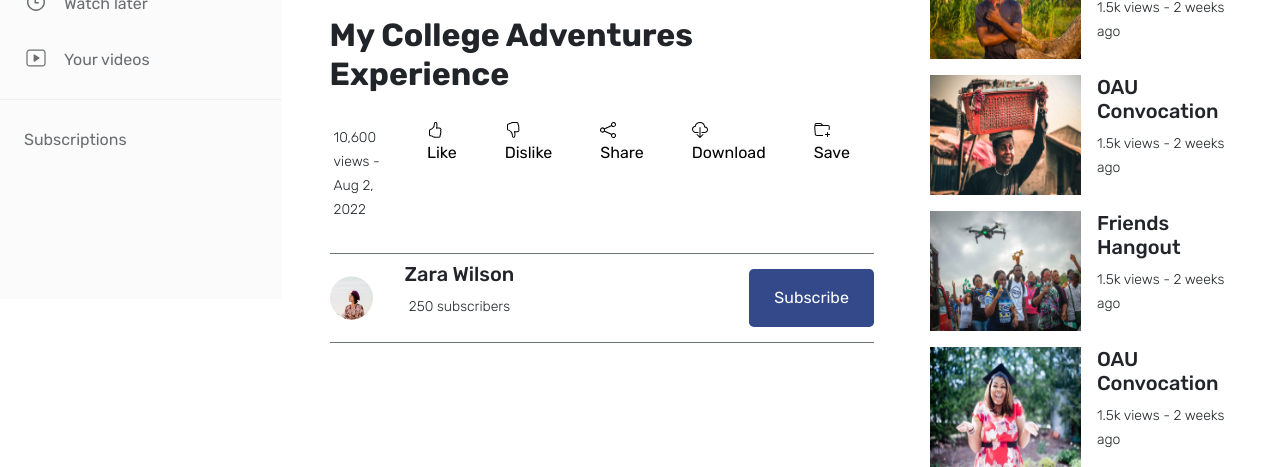
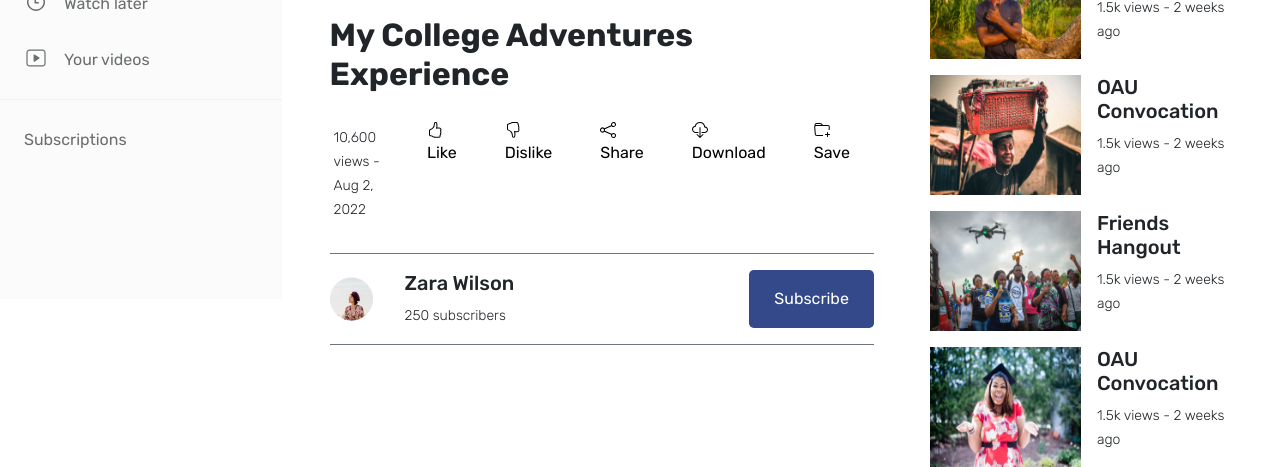
Before and after one commit to zuri-training/kk-platform, a Django app: page /WatchPage/ in a window 1280 px wide. Shown: the part 501-968 px from the top of the page. Run offline with Django 4.2, Linux system fonts and the light colour scheme; some libraries are stand-ins or nearby versions.

Commit message:
final adjust

```diff
--- a/userapp/templates/watchpage.html
+++ b/userapp/templates/watchpage.html
@@ -61,14 +61,14 @@
                 </div>
             </div>
 
-            <div class="mt-3 py-2 d-flex flex-row mx-4 border-top border-bottom border-secondary justify-content-center align-items-center">
+            <div class="mt-3 py-3 d-flex flex-row mx-4 border-top border-bottom border-secondary justify-content-center align-items-center">
                 <div class=" d-flex flex-row me-auto justify-content-center align-items-center">
                     <div>
                         <img src="{% static 'images/profile-image.png' %}" class="img-fluid pe-3">
                     </div>
-                    <div class="d-flex flex-column ms-sm-3 justify-content-center align-items-center">
+                    <div class="d-flex flex-column ms-sm-3 justify-content-center align-self-center">
                         <h5>Zara Wilson</h5>
-                        <p class="fw-lighter"><small>250 subscribers</small></p>
+                        <p class="fw-lighter mb-0"><small>250 subscribers</small></p>
                     </div>
                 </div>
                 <div>
```
